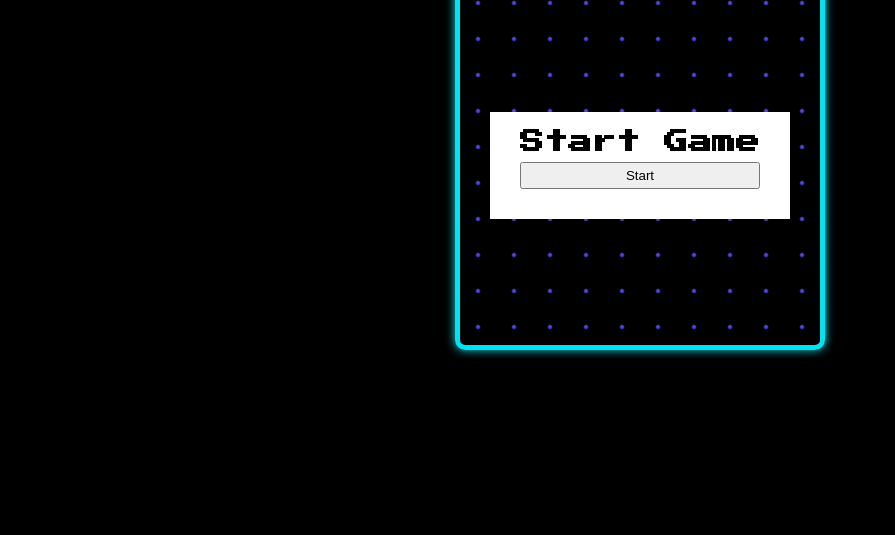
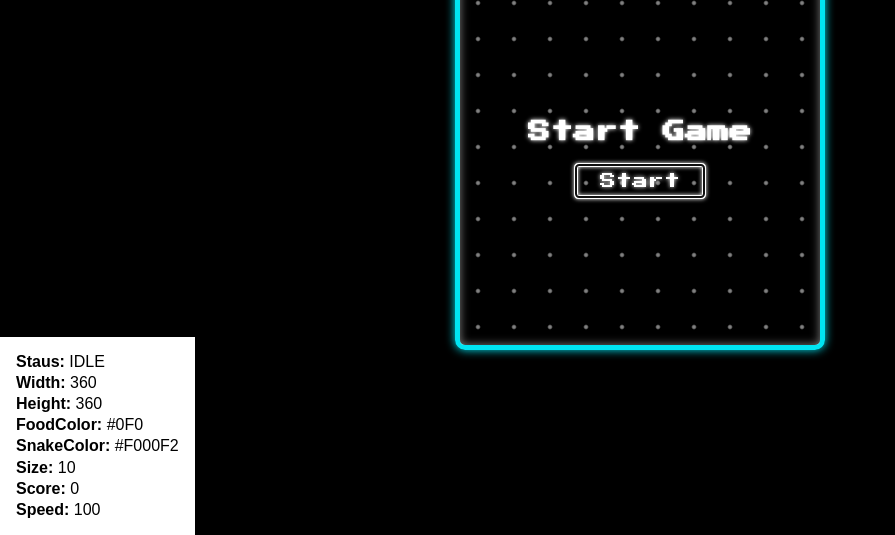
Before and after one commit to JosePhee03/SnakePoo, a website with bundled scripts: page index.html in a window 1280 px wide. Shown: the part 265-800 px from the top of the page, without its empty margins (0-895 px from the left). Built offline with nearby package versions, Linux system fonts and the light colour scheme.

Commit message:
💄 update styles

```diff
--- a/src/components/snake-app.mjs
+++ b/src/components/snake-app.mjs
@@ -34,7 +34,6 @@ class SnakeApp extends HTMLElement {
       const snakeCanvas = document.querySelector('snake-canvas')
       if (snakeCanvas instanceof SnakeCanvas) {
         const context = snakeCanvas.canvas.getContext('2d')
-
         if (context instanceof CanvasRenderingContext2D) {
           const game = new Game(context)
           store.subscribe(OBSERVER.STATUS, game.updateStatus.bind(game))
--- a/src/components/snake-canvas.mjs
+++ b/src/components/snake-canvas.mjs
@@ -1,57 +1,31 @@
 // @ts-check
 
-const attribute = {
-  WIDTH: 'width',
-  HEIGHT: 'height',
-}
+import { OBSERVER } from '../constants/observer.mjs'
+import { state, store } from '../store/state.mjs'
 
 export default class SnakeCanvas extends HTMLElement {
 
-  /** @type { number } */
-  _height
-  /** @type { number } */
-  _width
-  /** @type { HTMLCanvasElement } */
-  _canvas = document.createElement('canvas')
-
   constructor () {
     super()
+    store.subscribe(OBSERVER.WIDTH, this.render.bind(this))
+    this._canvas = document.createElement('canvas')
   }
 
   get canvas () {
     return this._canvas
   }
 
-  get width () {
-    const widthAtrr = this.getAttribute(attribute.WIDTH)
-    return Number(widthAtrr)
-  }
-
-  get height () {
-    const heightAtrr = this.getAttribute(attribute.HEIGHT)
-    return Number(heightAtrr)
-  }
-
-  /** @param { number } width */
-  set width (width) {
-    this.setAttribute(attribute.WIDTH, `${width}`)
-  }
-
-  /** @param { number } height */
-  set height (height) {
-    this.setAttribute(attribute.HEIGHT, `${height}`)
-  }
-
   get styles () {
     return /* html */`
       <style>
-        :host {
+        .backdrop {
           position: relative;
         }
         canvas {
-          background: radial-gradient(circle, #4f46e4 5%, transparent 11%);
-          background-size: ${this.width / 10}px ${this.width / 10}px;
-          background-color: #FFFFFF00;
+          background: radial-gradient(circle, var(--opacity-80) 5%, transparent 11%);
+          background-size: ${state.width / state.size}px ${state.width / state.size}px;
+          box-shadow: inset 0 0 10px var(--opacity-80);
+          border-radius: 0 0 0.25rem 0.25rem;
         }
       </style>
     `
@@ -59,41 +33,25 @@ export default class SnakeCanvas extends HTMLElement {
 
   connectedCallback () {
     this.render()
-
-    this.style.position = 'relative'
     this.style.lineHeight = '0'
-    this.style.overflow = 'hidden'
-    this.width = 360
-    this.height = 360
   }
 
-  static get observedAttributes () {
-    return [ attribute.WIDTH, attribute.HEIGHT ]
-  }
-
-  attributeChangedCallback (attributes, previusValue, currentValue) {
-    if (this.isConnected) {
-      switch (attributes) {
-      case attribute.WIDTH:
-        this._width = currentValue
-        break
-      case attribute.HEIGHT:
-        this._height = currentValue
-        break
-      default:
-        throw new Error('Atributo no encontrado')
-      }
-    }
-
-    this.render()
+  get template () {
+    return /* html */`
+      <div class="backdrop">
+        <snake-status-box></snake-status-box>
+      </div>
+    `
   }
 
   render () {
-    this.innerHTML = `${this.styles}<snake-status-box></snake-status-box>`
-    this.appendChild(this.canvas)
-
-    this.canvas.setAttribute(attribute.WIDTH, `${this._width}`)
-    this.canvas.setAttribute(attribute.HEIGHT, `${this._height}`)
+    this.innerHTML = `${this.styles}${this.template}`
+    const backdrop = this.querySelector('.backdrop')
+    if (backdrop instanceof HTMLElement) {
+      this._canvas.setAttribute('width', `${state.width}`)
+      this._canvas.setAttribute('height', `${state.height}`)
+      backdrop.appendChild(this._canvas)
+    }
   }
 
 }
--- /dev/null
+++ b/src/components/snake-footer-dev.mjs
@@ -0,0 +1,97 @@
+import { OBSERVER } from '../constants/observer.mjs'
+import { state, store } from '../store/state.mjs'
+
+class SnakeFooterDev extends HTMLElement {
+
+  constructor () {
+    super()
+    store.subscribe(OBSERVER.STATUS, this.updateStatus.bind(this))
+    store.subscribe(OBSERVER.WIDTH, this.updateWidth.bind(this))
+    store.subscribe(OBSERVER.HEIGHT, this.updateHeight.bind(this))
+    store.subscribe(OBSERVER.SIZE, this.updateSize.bind(this))
+    store.subscribe(OBSERVER.SCORE, this.updateScore.bind(this))
+  }
+
+  get styles () {
+    return /* html */`
+      <style>
+        .footer-dev {
+          position: fixed;
+          left: 0;
+          bottom: 0;
+          background: #FFF;
+          font-family: sans-serif;
+          display: flex;
+          padding: 1rem;
+          flex-direction: column;
+          gap: .2rem
+        }
+      </style>
+    `
+  }
+  /* status: STATUS.IDLE,
+  width: 360,
+  height: 360,
+  size: 10,
+  snakeColor: '#F000F2',
+  foodColor: '#0F0',
+  speed: 10,
+  score: 0 */
+
+  get templates () {
+    return /* html */`
+      <footer class="footer-dev">
+        <span id="dev-status"><b>Staus:</b> ${state.status}</span>
+        <span id="dev-width"><b>Width:</b> ${state.width}</span>
+        <span id="dev-height"><b>Height:</b> ${state.height}</span>
+        <span id="dev-foodColor"><b>FoodColor:</b> ${state.foodColor}</span>
+        <span id="dev-snakeColor"><b>SnakeColor:</b> ${state.snakeColor}</span>
+        <span id="dev-size"><b>Size:</b> ${state.size}</span>
+        <span id="dev-score"><b>Score:</b> ${state.score}</span>
+        <span id="dev-speed"><b>Speed:</b> ${state.speed}</span>
+      </footer>
+    `
+  }
+
+  connectedCallback () {
+    this.render()
+  }
+
+  updateStatus (status) {
+    this.querySelector('#dev-status').childNodes[1].textContent = status
+  }
+
+  updateWidth (width) {
+    this.querySelector('#dev-width').childNodes[1].textContent = width
+  }
+
+  updateHeight (height) {
+    this.querySelector('#dev-height').childNodes[1].textContent = height
+  }
+
+  updateFoodColor (foodColor) {
+    this.querySelector('#dev-foodColor').childNodes[1].textContent = foodColor
+  }
+
+  updateSnakeColor (snakeColor) {
+    this.querySelector('#dev-snakeColor').childNodes[1].textContent = snakeColor
+  }
+
+  updateSize (size) {
+    this.querySelector('#dev-size').childNodes[1].textContent = size
+  }
+
+  updateScore (score) {
+    this.querySelector('#dev-score').childNodes[1].textContent = score
+  }
+
+  updateSpeed (speed) {
+    this.querySelector('#dev-speed').childNodes[1].textContent = speed
+  }
+
+  render () {
+    this.innerHTML = `${this.styles}${this.templates}`
+  }
+}
+
+window.customElements.define('snake-footer-dev', SnakeFooterDev)
--- a/src/components/snake-footer.mjs
+++ /dev/null
@@ -1,48 +0,0 @@
-class SnakeFooter extends HTMLElement {
-
-  constructor () {
-    super()
-
-    this.attachShadow({ mode: 'open' })
-  }
-
-  get styles () {
-    return /* html */`
-      <style>
-        :host {
-          width: 100%;
-          height: 60px;
-          display: flex;
-        }
-
-        .arrow {
-          width: 100%;
-          height: 100%;
-          display: flex;
-          justify-content: center;
-          align-items: center;
-          background-color: pink;
-        }
-      </style>
-    `
-  }
-
-  get templates () {
-    return /* html */`
-      <button class="arrow arrow-up">1</button>
-      <button class="arrow arrow-down">2</button>
-      <button class="arrow arrow-left">3</button>
-      <button class="arrow arrow-right">4</button>
-    `
-  }
-
-  connectedCallback () {
-    this.render()
-  }
-
-  render () {
-    this.shadowRoot.innerHTML = `${this.styles}${this.templates}`
-  }
-}
-
-window.customElements.define('snake-footer', SnakeFooter, { extends: 'footer' })
--- a/src/components/snake-header.mjs
+++ b/src/components/snake-header.mjs
@@ -10,6 +10,9 @@ import Icons from './icons.mjs'
  */
 
 class SnakeHeader extends HTMLElement {
+
+  /** @type { HTMLButtonElement } */
+  _buttonPause
 
   constructor () {
     super()
@@ -100,30 +103,42 @@ class SnakeHeader extends HTMLElement {
   }
 
   handleEvent (event) {
-    if (event.type === 'click') {
+
+    switch (event.type) {
+    case 'click':
       if (event.target.id === 'button-pause') {
         store.setState(OBSERVER.STATUS, STATUS.PAUSE)
       }
+      break
+    case 'keydown':
+      if (event.key === 'Escape') {
+        if (this._buttonPause.getAttribute('disabled')) break
+        store.setState(OBSERVER.STATUS, STATUS.PAUSE)
+      }
+      break
     }
   }
 
   updateButtons (status) {
-    const buttonPause = this.querySelector('#button-pause')
     if (status === STATUS.START) {
-      buttonPause?.removeAttribute('disabled')
+      this._buttonPause.removeAttribute('disabled')
     } else {
-      buttonPause?.setAttribute('disabled', 'true')
+      this._buttonPause.setAttribute('disabled', 'true')
     }
   }
 
   connectedCallback () {
     this.render()
+
+    const buttonPause = this.querySelector('#button-pause')
+    if (buttonPause instanceof HTMLButtonElement) {
+      this._buttonPause = buttonPause
+      this._buttonPause.addEventListener('click', this)
+    }
+    window.addEventListener('keydown', this)
+
     this.updateScore(`${state.score}`)
     this.updateButtons(state.status)
-    const buttonPause = this.querySelector('#button-pause')
-    if (buttonPause instanceof Element) {
-      buttonPause.addEventListener('click', this)
-    }
   }
 
   render () {
--- a/src/components/snake-status-box.mjs
+++ b/src/components/snake-status-box.mjs
@@ -22,23 +22,44 @@ export default class SnakeStatusBox extends HTMLElement {
   get styles () {
     return /* html */`
       <style>
+
         .back {
           position: absolute;
+          width: 100%;
+          height: 100%;
           display: flex;
           justify-content: center;
           align-items: center;
-          width: 100%;
-          height: 100%
+          top: 0
         }
         .box {
-          padding: 30px;
           display: flex;
+          justify-content: center;
+          align-items: center;
           flex-direction: column;
-          gap: 20px;
-          background: white;
+          gap: 2rem;
         }
         #button-game {
-          padding: 4px;
+          padding: 0.4rem 1.4rem;
+          width: min-content;
+          color: var(--white);
+          filter: var(--shadow);
+          background: none;
+          font-family: 'Press Start 2P', cursive;
+          font-size: 1rem;
+          border-radius: 0.2rem;
+          border: solid 0.2rem var(--white);
+        }
+
+        #button-game:hover {
+          cursor: pointer;
+          background: var(--hover);
+        }
+
+        #box-title {
+          font-size: 1.4rem;
+          color: var(--white);
+          filter: var(--shadow);
         }
       </style>
     `
@@ -67,6 +88,11 @@ export default class SnakeStatusBox extends HTMLElement {
 
   openModal () {
     this.style.display = 'block'
+
+    const buttonGame = this.querySelector('#button-game')
+    if (buttonGame instanceof HTMLButtonElement) {
+      buttonGame.focus()
+    }
   }
 
   /** @param { string } status */
@@ -87,6 +113,7 @@ export default class SnakeStatusBox extends HTMLElement {
 
   connectedCallback () {
     this.render()
+
     this.updateTitle(state.status)
     const buttonGame = this.querySelector('#button-game')
 
--- a/src/constants/observer.mjs
+++ b/src/constants/observer.mjs
@@ -1,4 +1,7 @@
 export const OBSERVER = {
   STATUS: 'status',
-  SCORE: 'score'
+  SCORE: 'score',
+  WIDTH: 'width',
+  HEIGHT: 'height',
+  SIZE: 'size,'
 }
--- a/src/main.mjs
+++ b/src/main.mjs
@@ -1,9 +1,5 @@
 import './components/snake-header.mjs'
 import './components/snake-canvas.mjs'
-import './components/snake-footer.mjs'
+import './components/snake-footer-dev.mjs'
 import './components/snake-app.mjs'
 import './components/snake-status-box.mjs'
-
-document.addEventListener('DOMContentLoaded', () => {
-  console.log('dom caargado')
-})
--- a/src/models/game.mjs
+++ b/src/models/game.mjs
@@ -19,30 +19,24 @@ export class Game {
   /** @type { string } */
   direction = DIRECTION.RIGHT
   /** @type { number } */
-  speed = 100
-  /** @type { number } */
   score = 0
-  /** @type { Snake } */
-  _snake
-  /** @type { Food } */
-  _food
 
   /**
    * @param { CanvasRenderingContext2D } context
    */
 
   constructor (context) {
-    const { width, height, size } = state
+    const { width, height, size, speed } = state
 
     this._width = width
     this._height = height
     this._sizeX = width / size
-    this._sizeY = height / size
+    this._sizeY = width / size
     this._context = context
     this._draw = new Draw(context)
     this._snake = new Snake()
     this._food = new Food(this._sizeX, this._sizeY)
-
+    this._speed = speed
     document.addEventListener('change-direction',
     /** @param { * } event */
       (event) => {
@@ -148,19 +142,10 @@ export class Game {
           this._sizeX,
           this._sizeY,
         )
-        console.log([
-          this._snake.body,
-          this._food.position,
-          this._width,
-          this._height,
-          this._sizeX,
-          this._sizeY,
-          this.status
-        ])
         if (this.status !== STATUS.START) {
           clearInterval(gameInterval)
         }
-      }, this.speed)
+      }, this._speed)
     }
 
   }
--- a/src/store/state.mjs
+++ b/src/store/state.mjs
@@ -8,7 +8,7 @@ const initialState = {
   size: 10,
   snakeColor: '#F000F2',
   foodColor: '#0F0',
-  speed: 10,
+  speed: 100,
   score: 0
 }
 
--- a/src/store/subject.mjs
+++ b/src/store/subject.mjs
@@ -14,7 +14,6 @@ export default class Subject {
     }
 
     this.observers[key].push(value)
-    console.log(this.observers)
   }
 
   unsubscribe (obs) {
--- a/styles.css
+++ b/styles.css
@@ -7,6 +7,7 @@
 
   --shadow: drop-shadow(0 0 2px var(--white));
   --hover: #FFFFFF10;
+  --opacity-80: #FFFFFF80
 }
 
 * {
```
Also changed, not shown: index.html (+1 -0 lines).
